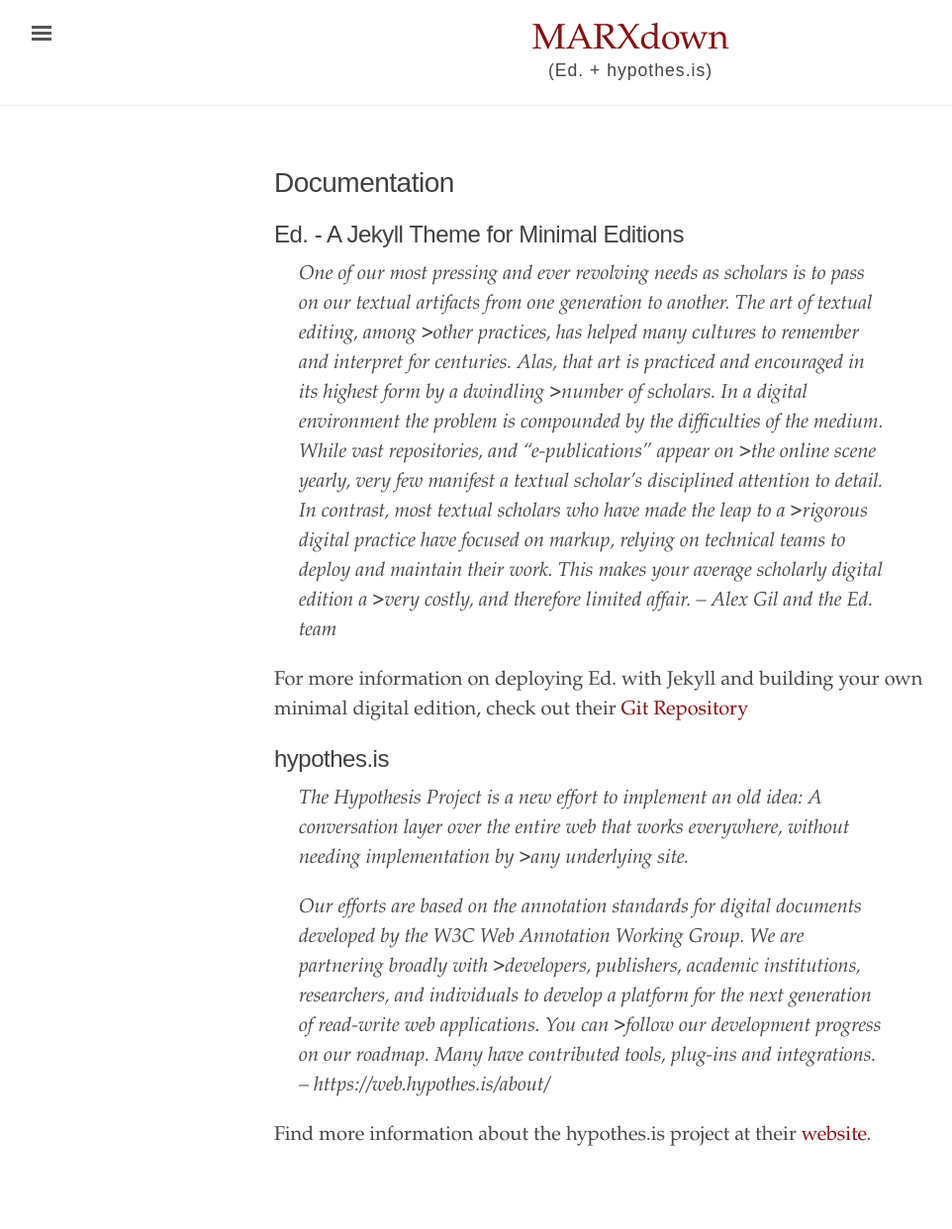
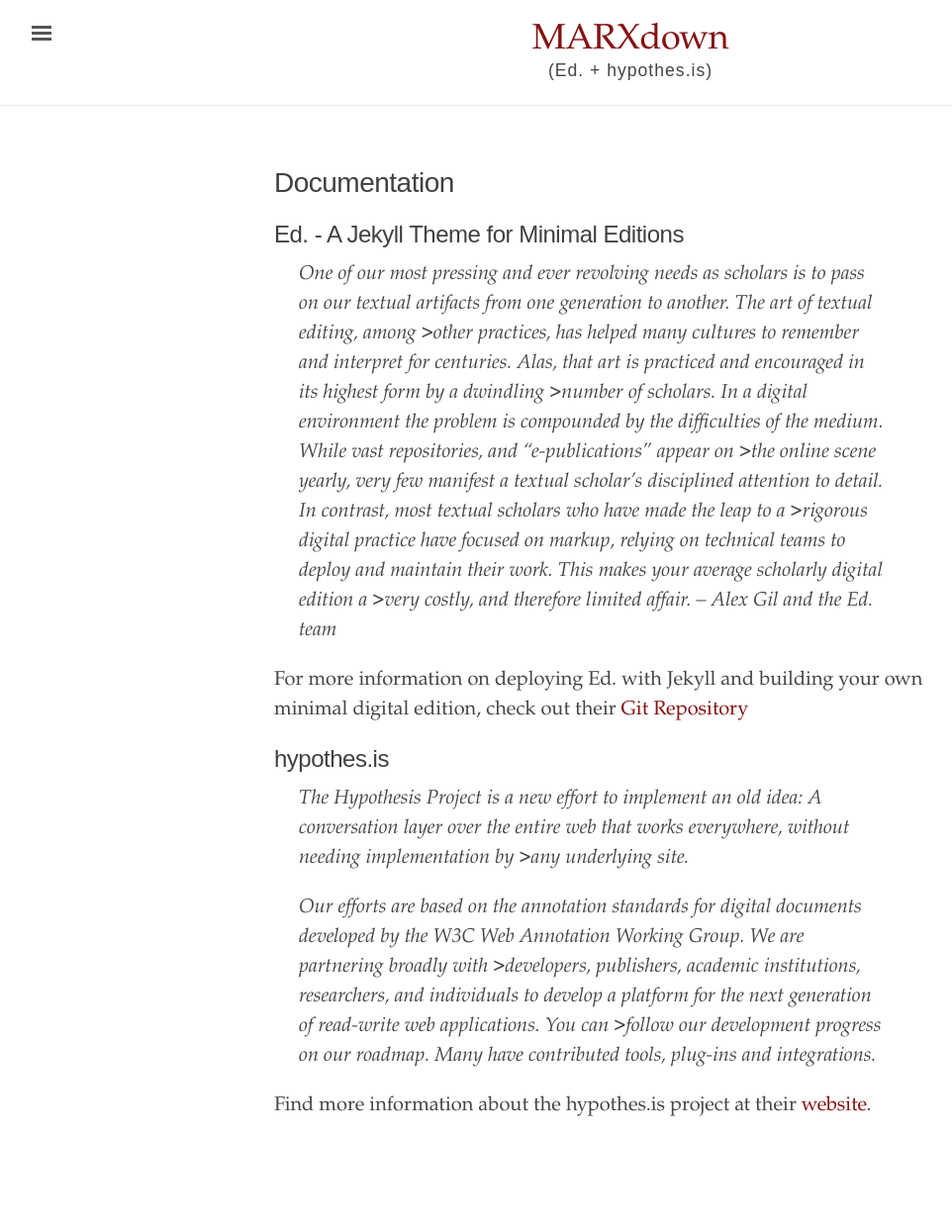
Before and after one commit to MARXdown/MARXdown.github.io, a Jekyll site: the page built from documentation.md, in a window 1280 px wide. Shown: the whole page at 99% size, without its empty margins (3-965 px from the left). Built offline with Jekyll 4.4.1, drawn with Linux system fonts in a browser that asks for light colours; after the commit the page ends 1212 px from its top, so only the background shows below that; some of the changed lines change nothing that is shown.

Commit message:
Update documentation.md

```diff
--- a/documentation.md
+++ b/documentation.md
@@ -15,6 +15,6 @@
 
 >The Hypothesis Project is a new effort to implement an old idea: A conversation layer over the entire web that works everywhere, without needing implementation by >any underlying site.
 >
->Our efforts are based on the annotation standards for digital documents developed by the W3C Web Annotation Working Group. We are partnering broadly with >developers, publishers, academic institutions, researchers, and individuals to develop a platform for the next generation of read-write web applications. You can >follow our development progress on our roadmap. Many have contributed tools, plug-ins and integrations. -- https://web.hypothes.is/about/
+>Our efforts are based on the annotation standards for digital documents developed by the W3C Web Annotation Working Group. We are partnering broadly with >developers, publishers, academic institutions, researchers, and individuals to develop a platform for the next generation of read-write web applications. You can >follow our development progress on our roadmap. Many have contributed tools, plug-ins and integrations.
 
 Find more information about the hypothes.is project at their [website](https://web.hypothes.is).
```
